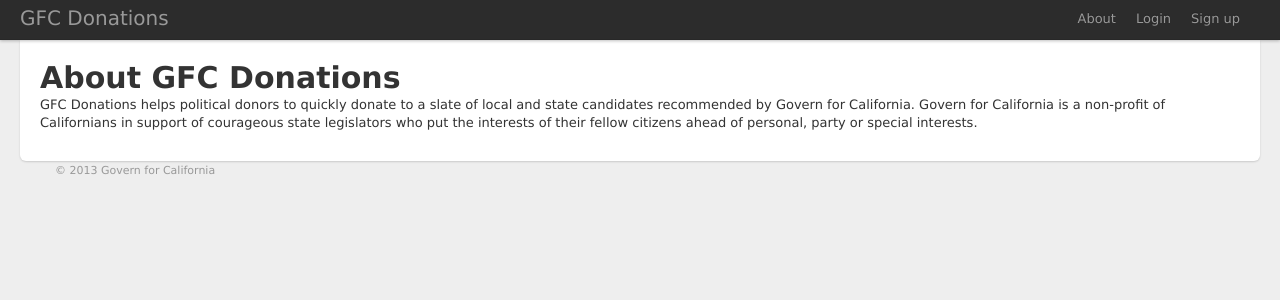
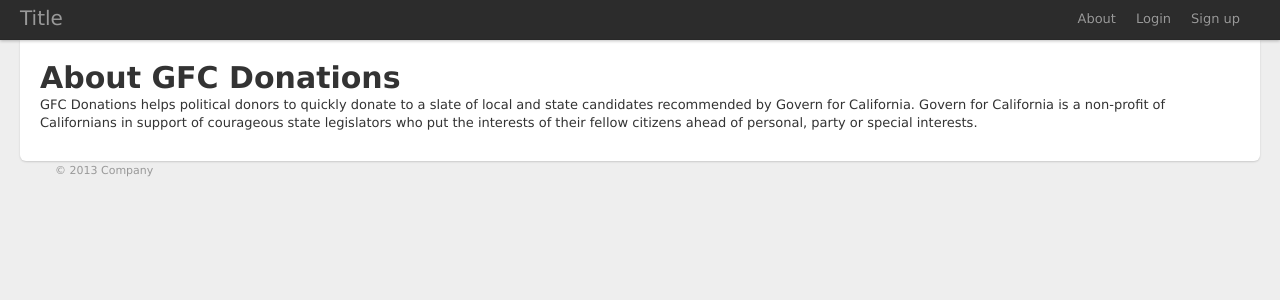
Before and after one commit to dasloss/blackholes, a Flask app: page /about/ in a window 1280 px wide. Shown: the top 300 px of the page. Run offline with Flask 2, Linux system fonts and the light colour scheme; parts of the project's set-up code (start-up, migrations or seed data) failed here and were passed over; some libraries are stand-ins or nearby versions.

Commit message:
Update templates/base.html

```diff
--- a/templates/base.html
+++ b/templates/base.html
@@ -7,10 +7,10 @@
 <head>
     <meta charset="utf-8" />
     <meta name="viewport" content="width=980">
-    <meta name="keywords" content="GFC, Govern for California, political donations, David Crane, Greg Penner, courageous officials, California politics">
+    <meta name="keywords" content="Title">
     <meta name="author" content="Dakin Sloss">
-    <meta name="description" content="GFC candidate donation website.">
-    <title>{% block title %}GFC Donations{% endblock %}</title>
+    <meta name="description" content="what it is.">
+    <title>{% block title %}Title{% endblock %}</title>
 
     <!-- Icons -->
     <link rel="shortcut icon" href="/static/favicon.ico">
@@ -40,7 +40,7 @@
 	    <span class="icon-bar"></span>
 	    <span class="icon-bar"></span>
 	  </button>
-            <a href="/" class="brand">GFC Donations</a>
+            <a href="/" class="brand">Title</a>
             <div class="nav-collapse collapse pull-right">
 	      <ul class="nav">
                 <li><a href="/about/">About</a></li>
@@ -75,7 +75,7 @@
 <div class="container">
 {% block footer %}
 {% endblock %}
-  <p><small>&copy; 2013 Govern for California</small></p>
+  <p><small>&copy; 2013 Company</small></p>
 </div>
 </footer>
 <body>
```
